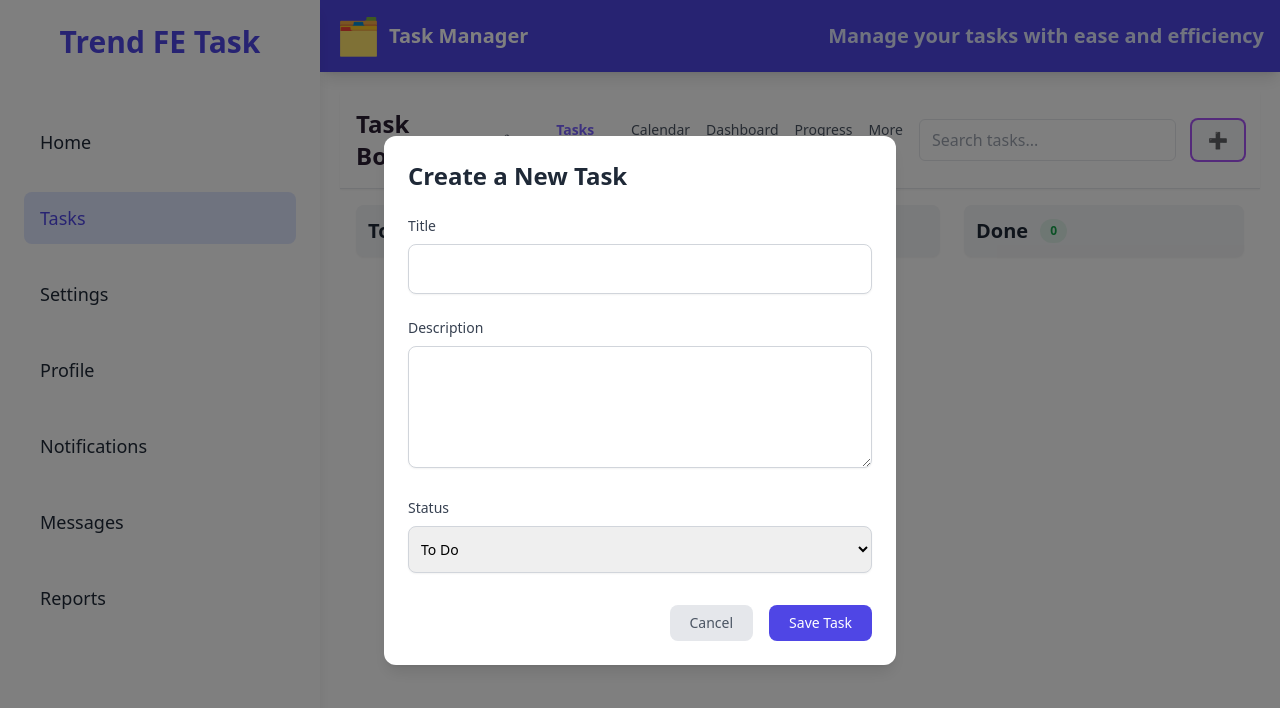
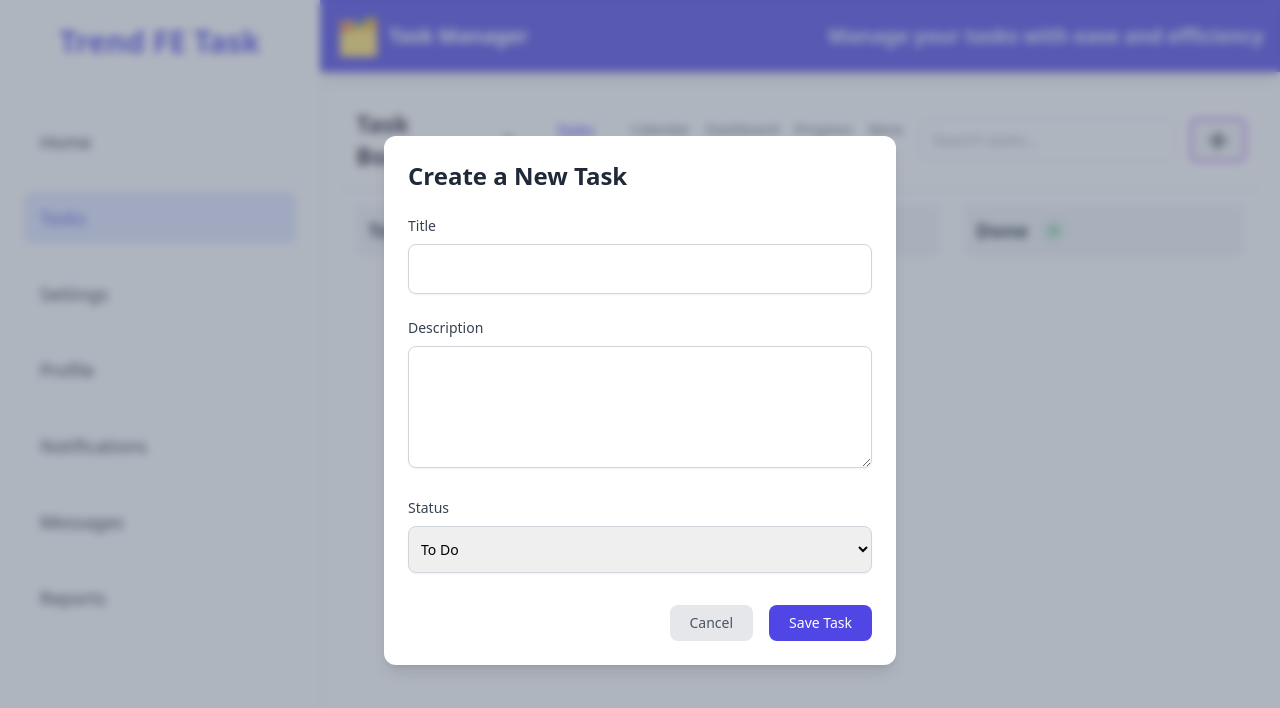
Before and after one commit to ahmed-kkamel/fe-trend-task, a Next.js app: page / in a window 1280 px wide. Both pictures are taken after a click on the button "Add new task". Shown: the top 708 px of the page. Built offline with nearby package versions, Linux system fonts and the light colour scheme.

Commit message:
popup styles

```diff
--- a/app/_components/AddTaskPopup.tsx
+++ b/app/_components/AddTaskPopup.tsx
@@ -66,7 +66,7 @@ const AddTaskPopup: React.FC<AddTaskPopupProps> = ({ isOpen, onClose, onSave })
     if (!isOpen) return null;
 
     return (
-        <div className="fixed inset-0 bg-black bg-opacity-50 flex items-center justify-center z-50">
+        <div className="fixed inset-0 bg-[#606C80] bg-opacity-50 flex items-center justify-center z-50 backdrop-blur-sm">
             <div className="bg-white rounded-xl p-6 w-full max-w-lg shadow-lg">
                 <h2 className="text-base md:text-2xl font-semibold mb-6 text-gray-800">Create a New Task</h2>
                 <form className="flex flex-col gap-6">
```
